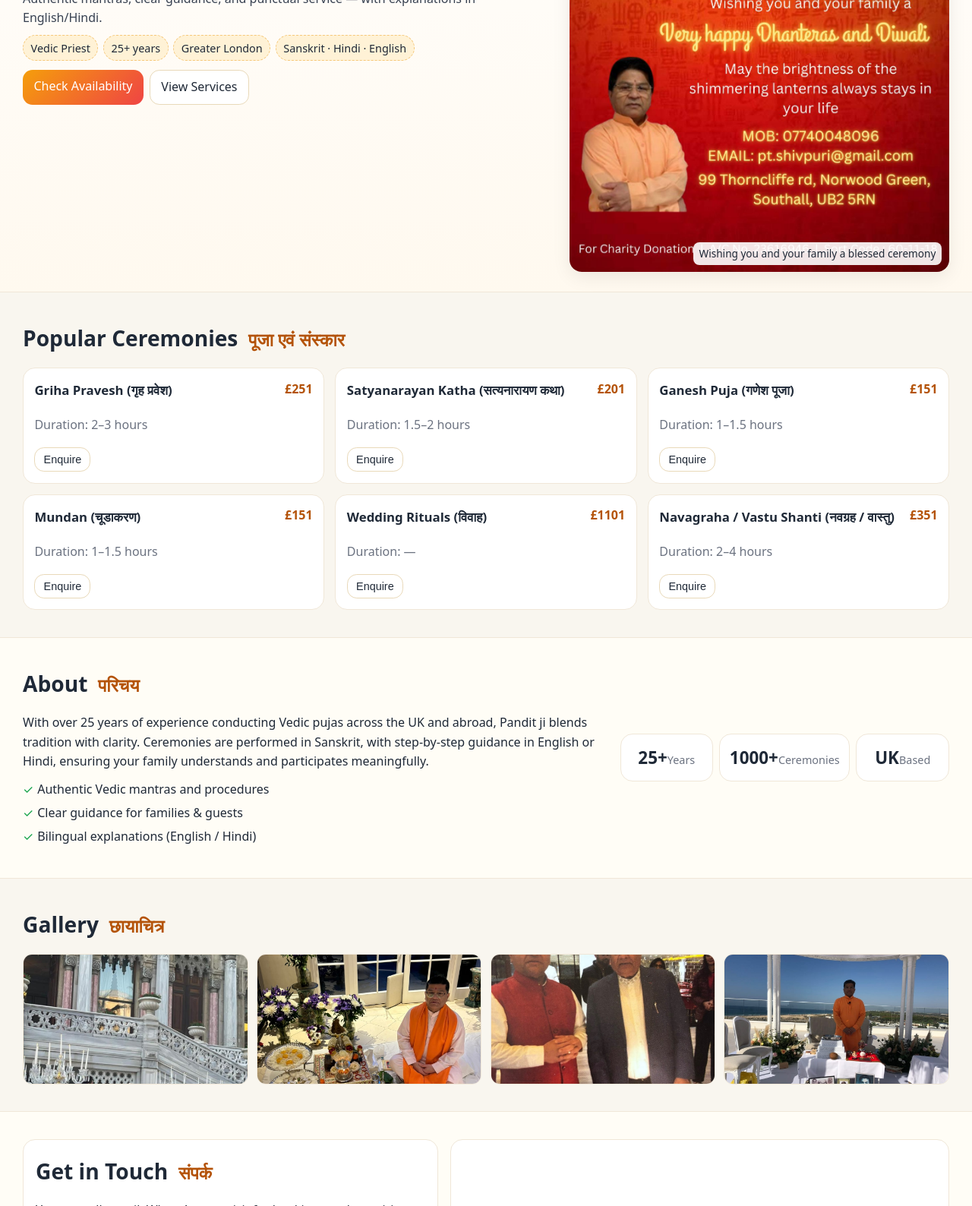
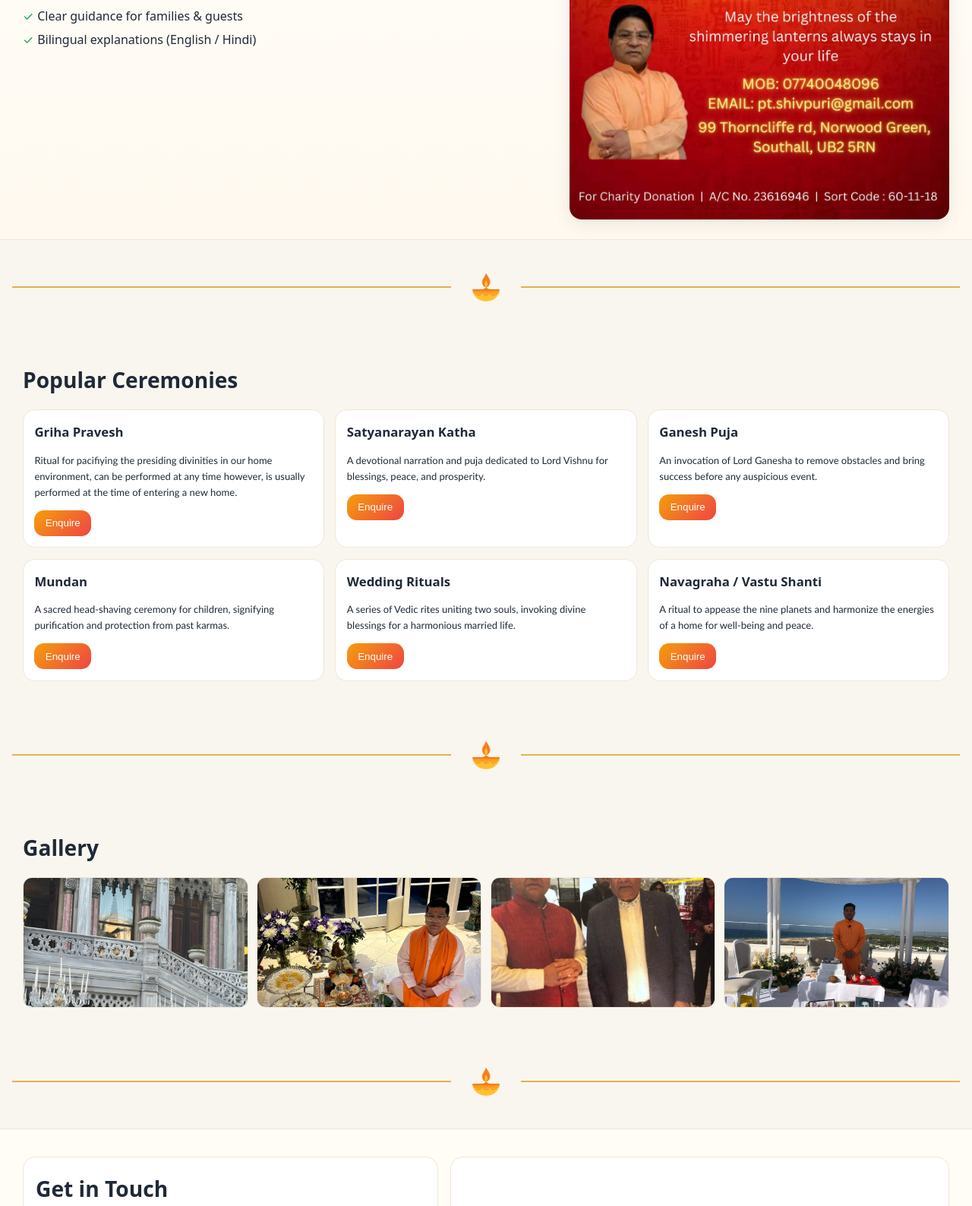
Before and after one commit to VeeraNagendraBabu/DraftSite, a plain HTML site: page index.html in a window 1280 px wide. Shown: the part 444-2032 px from the top of the page at 76% size. Drawn offline with Linux system fonts and the light colour scheme; grey boxes are pictures that could not be loaded.

Commit message:
changes updated for the site..

```diff
--- a/index.html
+++ b/index.html
@@ -4,7 +4,7 @@
 <head>
   <meta charset="utf-8" />
   <meta name="viewport" content="width=device-width, initial-scale=1" />
-  <title>Shiv Puri Tripathi · शिव पुरी त्रिपाठी — Vedic Hindu Priest</title>
+  <title>Shiv Puri Tripathi — Vedic Hindu Priest</title>
   <meta name="description" content="Vedic Hindu Priest" />
   <meta name="theme-color" content="#f59e0b" />
   <link rel="stylesheet" href="styles.css" />
@@ -16,13 +16,13 @@
     <div class="container bar">
       <div class="brand">
         <span class="name">Shiv Puri Tripathi</span>
-        <span class="dev">शिव पुरी त्रिपाठी</span>
       </div>
       <nav class="nav">
+        <a href="#about">About</a>
         <a href="#services">Services</a>
-        <a href="#about">About</a>
         <a href="#gallery">Gallery</a>
         <a href="#contact">Contact</a>
+        <a href="#donation">Donation</a>
       </nav>
       <div class="cta">
         <a href="#services" class="btn primary">Book Now</a>
@@ -33,123 +33,11 @@
 
   <main id="main">
     <!-- HERO, compact and two-column -->
-    <section class="hero">
+    <!-- ABOUT -->
+    <section id="about" class="hero">
       <div class="container hero-grid">
-        <div class="hero-copy">
-          <h1>Traditional Vedic Puja & Sanskar Services</h1>
-          <p class="sub">Authentic mantras, clear guidance, and punctual service — with explanations in English/Hindi.
-          </p>
-          <ul class="badges">
-            <li>Vedic Priest</li>
-            <li>25+ years</li>
-            <li>Greater London</li>
-            <li>Sanskrit · Hindi · English</li>
-          </ul>
-          <div class="hero-actions">
-            <a class="btn primary" href="#services">Check Availability</a>
-            <a class="btn" href="#services">View Services</a>
-          </div>
-        </div>
-        <div class="hero-media">
-          <img src="assets/images/photo-1.jpg" alt="Ceremony image">
-          <div class="note">Wishing you and your family a blessed ceremony</div>
-        </div>
-      </div>
-    </section>
-
-    <!-- SERVICES -->
-    <section id="services" class="section">
-      <div class="container">
-        <h2 class="h2">Popular Ceremonies <small class="dv">पूजा एवं संस्कार</small></h2>
-        <div class="services-grid">
-
-          <article class='svc' aria-label='Griha Pravesh (गृह प्रवेश)'>
-            <div class='svc-head'>
-              <h3>Griha Pravesh (गृह प्रवेश)</h3>
-              <span class='price'>£251</span>
-            </div>
-            <p class='muted'>Duration: 2–3 hours</p>
-            <div class='svc-actions'>
-              <button class='btn sm outline scroll-to' data-target='#contact'>Enquire</button>
-              <div class='paypal-btn' data-amount='251' data-desc='Griha Pravesh (गृह प्रवेश) — Booking'></div>
-            </div>
-          </article>
-
-
-          <article class='svc' aria-label='Satyanarayan Katha (सत्यनारायण कथा)'>
-            <div class='svc-head'>
-              <h3>Satyanarayan Katha (सत्यनारायण कथा)</h3>
-              <span class='price'>£201</span>
-            </div>
-            <p class='muted'>Duration: 1.5–2 hours</p>
-            <div class='svc-actions'>
-              <button class='btn sm outline scroll-to' data-target='#contact'>Enquire</button>
-              <div class='paypal-btn' data-amount='201' data-desc='Satyanarayan Katha (सत्यनारायण कथा) — Booking'></div>
-            </div>
-          </article>
-
-
-          <article class='svc' aria-label='Ganesh Puja (गणेश पूजा)'>
-            <div class='svc-head'>
-              <h3>Ganesh Puja (गणेश पूजा)</h3>
-              <span class='price'>£151</span>
-            </div>
-            <p class='muted'>Duration: 1–1.5 hours</p>
-            <div class='svc-actions'>
-              <button class='btn sm outline scroll-to' data-target='#contact'>Enquire</button>
-              <div class='paypal-btn' data-amount='151' data-desc='Ganesh Puja (गणेश पूजा) — Booking'></div>
-            </div>
-          </article>
-
-
-          <article class='svc' aria-label='Mundan (चूडाकरण)'>
-            <div class='svc-head'>
-              <h3>Mundan (चूडाकरण)</h3>
-              <span class='price'>£151</span>
-            </div>
-            <p class='muted'>Duration: 1–1.5 hours</p>
-            <div class='svc-actions'>
-              <button class='btn sm outline scroll-to' data-target='#contact'>Enquire</button>
-              <div class='paypal-btn' data-amount='151' data-desc='Mundan (चूडाकरण) — Booking'></div>
-            </div>
-          </article>
-
-
-          <article class='svc' aria-label='Wedding Rituals (विवाह)'>
-            <div class='svc-head'>
-              <h3>Wedding Rituals (विवाह)</h3>
-              <span class='price'>£1101</span>
-            </div>
-            <p class='muted'>Duration: —</p>
-            <div class='svc-actions'>
-              <button class='btn sm outline scroll-to' data-target='#contact'>Enquire</button>
-              <div class='paypal-btn' data-amount='1101' data-desc='Wedding Rituals (विवाह) — Booking'></div>
-            </div>
-          </article>
-
-
-          <article class='svc' aria-label='Navagraha / Vastu Shanti (नवग्रह / वास्तु)'>
-            <div class='svc-head'>
-              <h3>Navagraha / Vastu Shanti (नवग्रह / वास्तु)</h3>
-              <span class='price'>£351</span>
-            </div>
-            <p class='muted'>Duration: 2–4 hours</p>
-            <div class='svc-actions'>
-              <button class='btn sm outline scroll-to' data-target='#contact'>Enquire</button>
-              <div class='paypal-btn' data-amount='351'
-                data-desc='Navagraha / Vastu Shanti (नवग्रह / वास्तु) — Booking'></div>
-            </div>
-          </article>
-
-        </div>
-      </div>
-    </section>
-
-    <!-- ABOUT -->
-    <section id="about" class="section soft">
-      <div class="container about-grid">
         <div>
-          <h2 class="h2">About <small class="dv">परिचय</small></h2>
+          <h2 class="h2">About</h2>
           <p class="lead">With over 25 years of experience conducting Vedic pujas across the UK and abroad, Pandit ji
             blends tradition with clarity. Ceremonies are performed in Sanskrit, with step‑by‑step guidance in English
             or Hindi, ensuring your family understands and participates meaningfully.</p>
@@ -159,18 +47,104 @@
             <li>Bilingual explanations (English / Hindi)</li>
           </ul>
         </div>
-        <aside class="metrics">
-          <div class="metric"><span class="num">25+</span><span class="lbl">Years</span></div>
-          <div class="metric"><span class="num">1000+</span><span class="lbl">Ceremonies</span></div>
-          <div class="metric"><span class="num">UK</span><span class="lbl">Based</span></div>
-        </aside>
+        <div class="hero-media">
+          <img src="assets/images/photo-1.jpg" alt="Ceremony image">
+        </div>
       </div>
     </section>
+    <div class="section-divider">
+      <img src="assets/images/divider-diya.png" alt="Section Divider Diya">
+    </div>
+    <!-- Divider added -->
+    <!-- SERVICES -->
+    <section id="services" class="section">
+      <div class="container">
+        <h2 class="h2">Popular Ceremonies</h2>
+        <div class="services-grid">
+
+          <article class='svc' aria-label='Griha Pravesh'>
+            <div class='svc-head'>
+              <h3>Griha Pravesh </h3>
+              <p class="text-slate-600">Ritual for pacifiying the presiding divinities in our home environment, can be
+                performed at any time however, is usually performed at the time of entering a new home.</p>
+            </div>
+            <div class='svc-actions'>
+              <button class='btn primary' data-target='#contact'>Enquire</button>
+            </div>
+          </article>
+
+
+          <article class='svc' aria-label='Satyanarayan Katha'>
+            <div class='svc-head'>
+              <h3>Satyanarayan Katha</h3>
+              <p class="text-slate-600">A devotional narration and puja dedicated to Lord Vishnu for blessings, peace,
+                and prosperity.</p>
+            </div>
+            <div class='svc-actions'>
+              <button class='btn primary' data-target='#contact'>Enquire</button>
+            </div>
+          </article>
+
+
+          <article class='svc' aria-label='Ganesh Puja'>
+            <div class='svc-head'>
+              <h3>Ganesh Puja</h3>
+              <p class="text-slate-600">An invocation of Lord Ganesha to remove obstacles and bring success before any
+                auspicious event.</p>
+            </div>
+            <div class='svc-actions'>
+              <button class='btn primary' data-target='#contact'>Enquire</button>
+            </div>
+          </article>
+
+
+          <article class='svc' aria-label='Mundan'>
+            <div class='svc-head'>
+              <h3>Mundan</h3>
+              <p class="text-slate-600">A sacred head-shaving ceremony for children, signifying purification and
+                protection from past karmas.</p>
+            </div>
+            <div class='svc-actions'>
+              <button class='btn primary' data-target='#contact'>Enquire</button>
+            </div>
+          </article>
+
+
+          <article class='svc' aria-label='Wedding Rituals'>
+            <div class='svc-head'>
+              <h3>Wedding Rituals</h3>
+              <p class="text-slate-600">A series of Vedic rites uniting two souls, invoking divine blessings for a
+                harmonious married life.</p>
+            </div>
+            <div class='svc-actions'>
+              <button class='btn primary' data-target='#contact'>Enquire</button>
+            </div>
+          </article>
+
+
+          <article class='svc' aria-label='Navagraha / Vastu Shanti'>
+            <div class='svc-head'>
+              <h3>Navagraha / Vastu Shanti</h3>
+              <p class="text-slate-600">A ritual to appease the nine planets and harmonize the energies of a home for
+                well-being and peace.</p>
+            </div>
+            <div class='svc-actions'>
+              <button class='btn primary' data-target='#contact'>Enquire</button>
+            </div>
+          </article>
+
+        </div>
+      </div>
+    </section>
+    <div class="section-divider">
+      <img src="assets/images/divider-diya.png" alt="Section Divider Diya">
+    </div>
+    <!-- Divider added -->
 
     <!-- GALLERY (dense grid) -->
     <section id="gallery" class="section">
       <div class="container">
-        <h2 class="h2">Gallery <small class="dv">छायाचित्र</small></h2>
+        <h2 class="h2">Gallery</h2>
         <div class="gallery-grid">
           <figure class='thumb'><img src='assets/images/photo-2.jpg' alt='Ceremony photo'>
             <figcaption></figcaption>
@@ -187,12 +161,15 @@
         </div>
       </div>
     </section>
-
+    <div class="section-divider">
+      <img src="assets/images/divider-diya.png" alt="Section Divider Diya">
+    </div>
+    <!-- Divider added -->
     <!-- CONTACT -->
     <section id="contact" class="section soft">
       <div class="container contact-grid">
         <div class="card">
-          <h2 class="h2">Get in Touch <small class="dv">संपर्क</small></h2>
+          <h2 class="h2">Get in Touch</h2>
           <p>You can call, email, WhatsApp, or visit for bookings and enquiries.</p>
           <ul class="contact">
             <li>📞 <a href='tel:+447740048096'>+447740048096</a></li>
@@ -200,10 +177,6 @@
             <li>💬 <a target='_blank' href='https://wa.me/447740048096'>WhatsApp</a></li>
             <li>📍 99 Thorncliffe Rd, Norwood Green, Southall, UB2 5RN</li>
           </ul>
-          <div class="paypal-donate">
-            <h3>Offer Dakshina</h3>
-            <div id="paypal-donate"></div>
-          </div>
         </div>
         <div class="map card">
           <iframe src='https://www.google.com/maps?q=99+Thorncliffe+Rd,+Norwood+Green,+Southall,+UB2+5RN&output=embed'
@@ -212,17 +185,48 @@
         </div>
       </div>
     </section>
+    <div class="section-divider">
+      <img src="assets/images/divider-diya.png" alt="Section Divider Diya">
+    </div>
+    <!-- Divider added -->
+    <!-- Donation -->
+    <section id="donation" class="section soft">
+      <div class="container donation-grid">
+        <div class="card enhanced-donation-card">
+          <h2 class="h2">🙏 Support Our Work</h2>
+          <p>
+            Your donations help us continue performing traditional Vedic rituals, support community services,
+            and preserve our cultural heritage. Every contribution makes a difference.
+          </p>
+
+          <form action="https://www.paypal.com/donate" method="post" target="_blank">
+            <input type="hidden" name="business" value="your-paypal-email@example.com" />
+            <input type="hidden" name="currency_code" value="GBP" />
+            <button type="submit" class="paypal-button">
+              <img src="https://www.paypalobjects.com/en_US/i/btn/btn_donate_LG.gif" alt="Donate with PayPal">
+            </button>
+          </form>
+
+          <p class="secure-note">Secure donations via PayPal. Debit or credit cards accepted.</p>
+        </div>
+      </div>
+    </section>
+    <div class="section-divider">
+      <img src="assets/images/divider-diya.png" alt="Section Divider Diya">
+    </div>
+    <!-- Divider added -->
   </main>
 
   <footer class="footer">
     <div class="container foot">
-      <div>© <span id="year"></span> Shiv Puri Tripathi · शिव पुरी त्रिपाठी</div>
-      <div class="dv">सर्वे भवंतु सुखिनः · May all be happy</div>
+      <div>© <span id="year"></span> Shiv Puri Tripathi</div>
+      <div class="dv">May all be happy</div>
     </div>
   </footer>
 
   <!-- PayPal SDK (Sandbox). Replace client-id=sb with live client ID when going live. -->
-  <script src="https://www.paypal.com/sdk/js?client-id=sb&currency=GBP"
+  <script
+    src="https://www.paypal.com/sdk/js?client-id=AV1iHIzYjAcne09svEuV-iiORreJdvZ8EZvNeeJJtwiZNfxoXdulESYtRZVdFdxUCHFNzvrguCVtjMCn&currency=GBP"
     data-sdk-integration-source="button-factory"></script>
   <script src="script.js"></script>
 </body>
--- a/styles.css
+++ b/styles.css
@@ -33,12 +33,14 @@ body {
   margin-inline: auto
 }
 
+/* Sticky Header */
 .topbar {
-  position: sticky;
+  position: fixed;
   top: 0;
-  z-index: 20;
+  width: 100%;
+  z-index: 1000;
   background: #fff;
-  border-bottom: 1px solid #f0e7d8;
+  box-shadow: 0 2px 6px rgba(0, 0, 0, 0.08);
 }
 
 .bar {
@@ -231,7 +233,6 @@ body {
 }
 
 .svc-head {
-  display: flex;
   justify-content: space-between;
   gap: .5rem;
   align-items: flex-start
@@ -240,6 +241,11 @@ body {
 .svc h3 {
   margin: .1rem 0 .2rem 0;
   font-size: 1.05rem
+}
+
+.text-slate-600 {
+  font-size: small;
+  font-family: 'Trebuchet MS', 'Lucida Sans Unicode', 'Lucida Grande', 'Lucida Sans', Arial, sans-serif;
 }
 
 .price {
@@ -418,3 +424,74 @@ body {
     scroll-behavior: auto !important
   }
 }
+
+.enhanced-donation-card {
+  text-align: center;
+  padding: 2rem;
+  border-radius: 12px;
+  background: #fff;
+  box-shadow: 0 4px 12px rgba(0, 0, 0, 0.08);
+}
+
+.enhanced-donation-card h2 {
+  font-size: 1.8rem;
+  margin-bottom: 0.5rem;
+  color: #222;
+}
+
+.enhanced-donation-card p {
+  font-size: 1rem;
+  color: #444;
+  margin-bottom: 1.5rem;
+  line-height: 1.6;
+}
+
+.paypal-button {
+  background: none;
+  border: none;
+  padding: 0;
+  cursor: pointer;
+}
+
+.paypal-button img {
+  height: 50px;
+}
+
+.secure-note {
+  font-size: 0.85rem;
+  color: #777;
+  margin-top: 1rem;
+}
+
+/* Section Divider */
+/* Section Divider with Centered Diya */
+.section-divider {
+  display: flex;
+  align-items: center;
+  justify-content: center;
+  margin: 2rem 0;
+}
+
+.section-divider::before,
+.section-divider::after {
+  content: "";
+  flex: 1;
+  border-top: 2px solid #e2b354;
+  /* warm golden line */
+  margin: 0 1rem;
+}
+
+.section-divider img {
+  width: 60px;
+  /* adjust diya size */
+  height: auto;
+  display: block;
+}
+
+#about,
+#services,
+#gallery,
+#contact,
+#donation {
+  scroll-margin-top: 100px;
+}
```
Also changed, not shown: assets/images/divider-diya.png (added).
